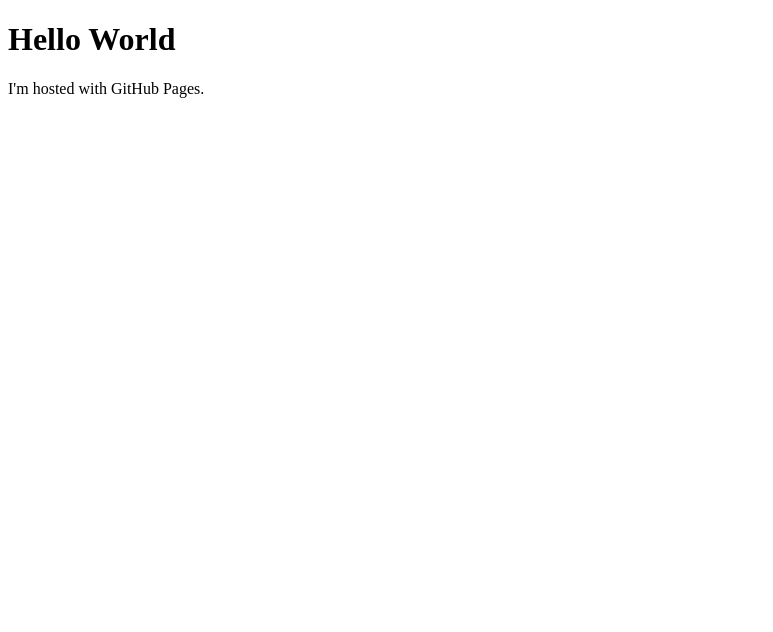
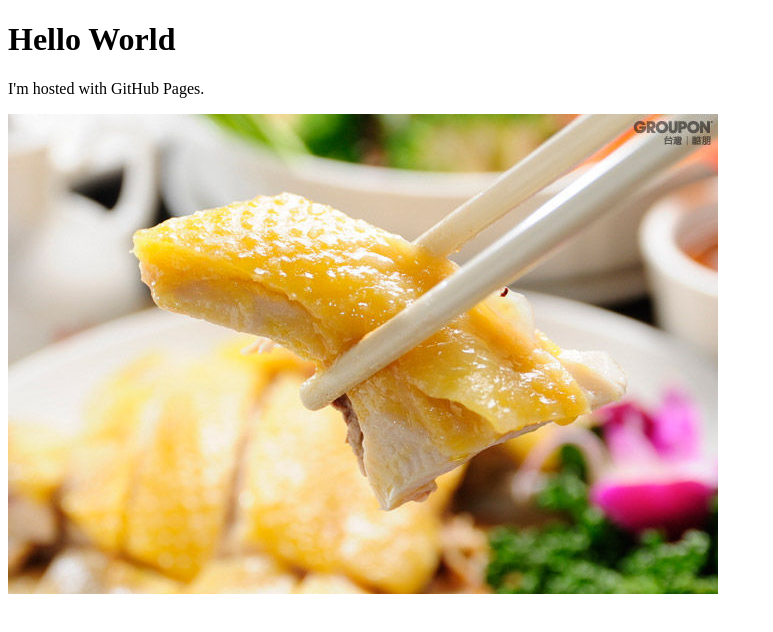
Before and after one commit to tyzone/tyzone.github.io, a plain HTML site: page index.html in a window 1280 px wide. Shown: the whole page, without its empty margins (0-773 px from the left). Drawn offline with Linux system fonts and the light colour scheme.

Commit message:
Update index.html

```diff
--- a/index.html
+++ b/index.html
@@ -3,5 +3,6 @@
 <body>
 <h1>Hello World</h1>
 <p>I'm hosted with GitHub Pages.</p>
+<img src="/長安白斬雞1.jpg">
 </body>
 </html>
```
